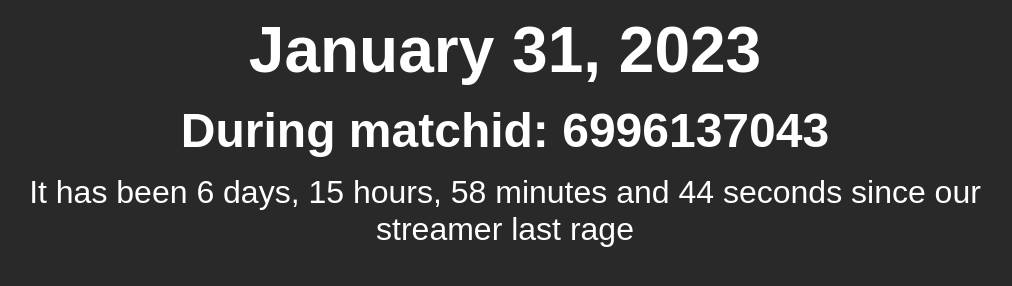
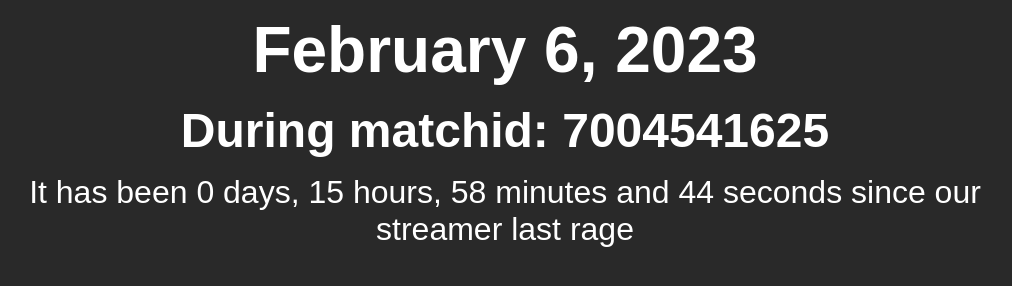
Before and after one commit to David-Ph/when-did-turtle-last-rage, a plain HTML site: page index.html in a window 1280 px wide. Shown: the part 428-714 px from the top of the page, without its empty margins (135-1147 px from the left). Drawn offline with Linux system fonts and the light colour scheme.

Commit message:
Update date

```diff
--- a/index.html
+++ b/index.html
@@ -37,7 +37,7 @@
           alt=""
         />
         <h1 id="rage-date"></h1>
-        <h2>During matchid: 6996137043</h2>
+        <h2>During matchid: 7004541625</h2>
         <p>
           It has been
           <span id="rage-since"></span>
@@ -48,7 +48,7 @@
     <script>
       const rageSinceElement = document.querySelector("#rage-since");
       const rageDateElement = document.querySelector("#rage-date");
-      const lastRage = new Date("2023-01-31T17:40:00");
+      const lastRage = new Date("2023-02-06T17:40:00");
       const dateString = lastRage.toLocaleDateString("default", {
         day: "numeric",
         month: "long",
```
